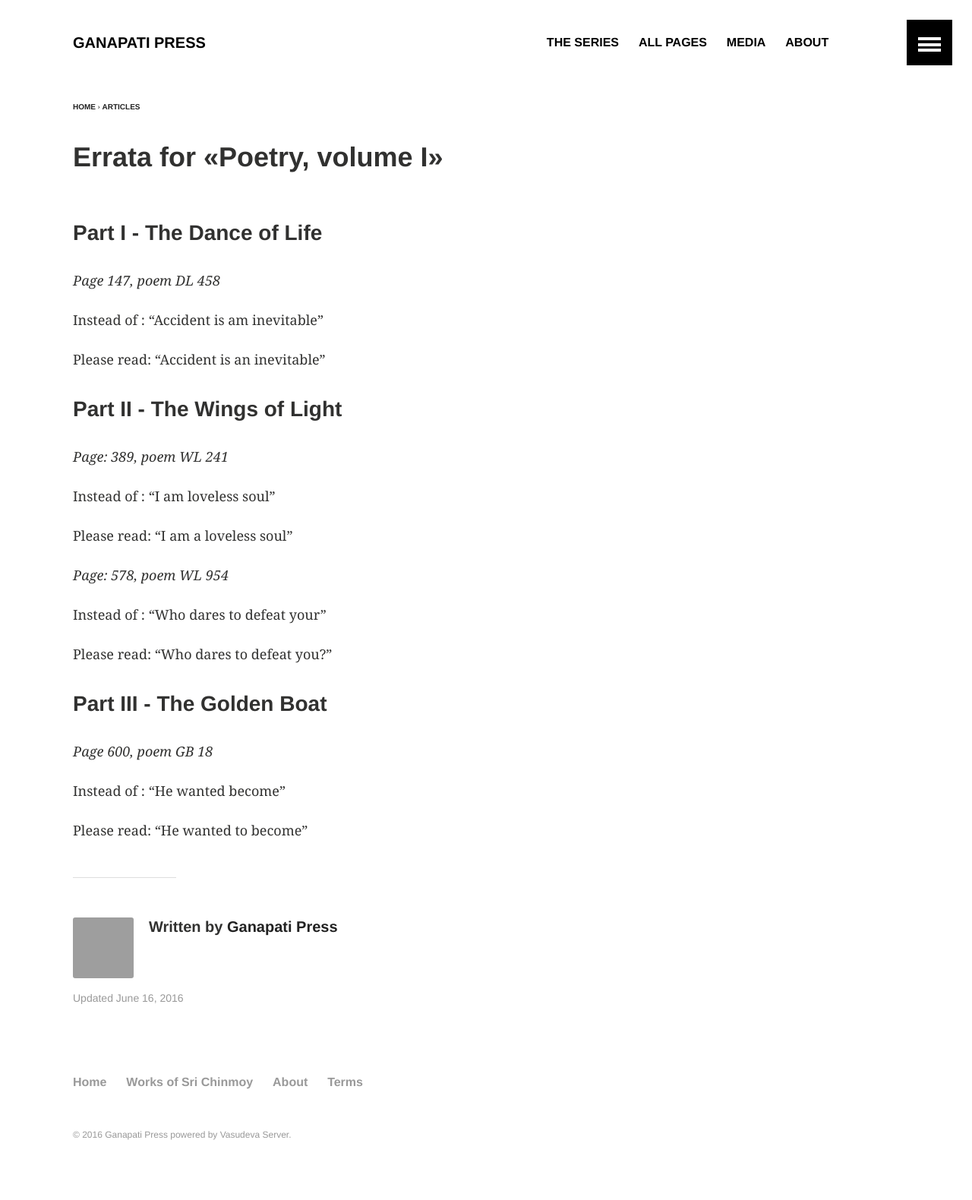
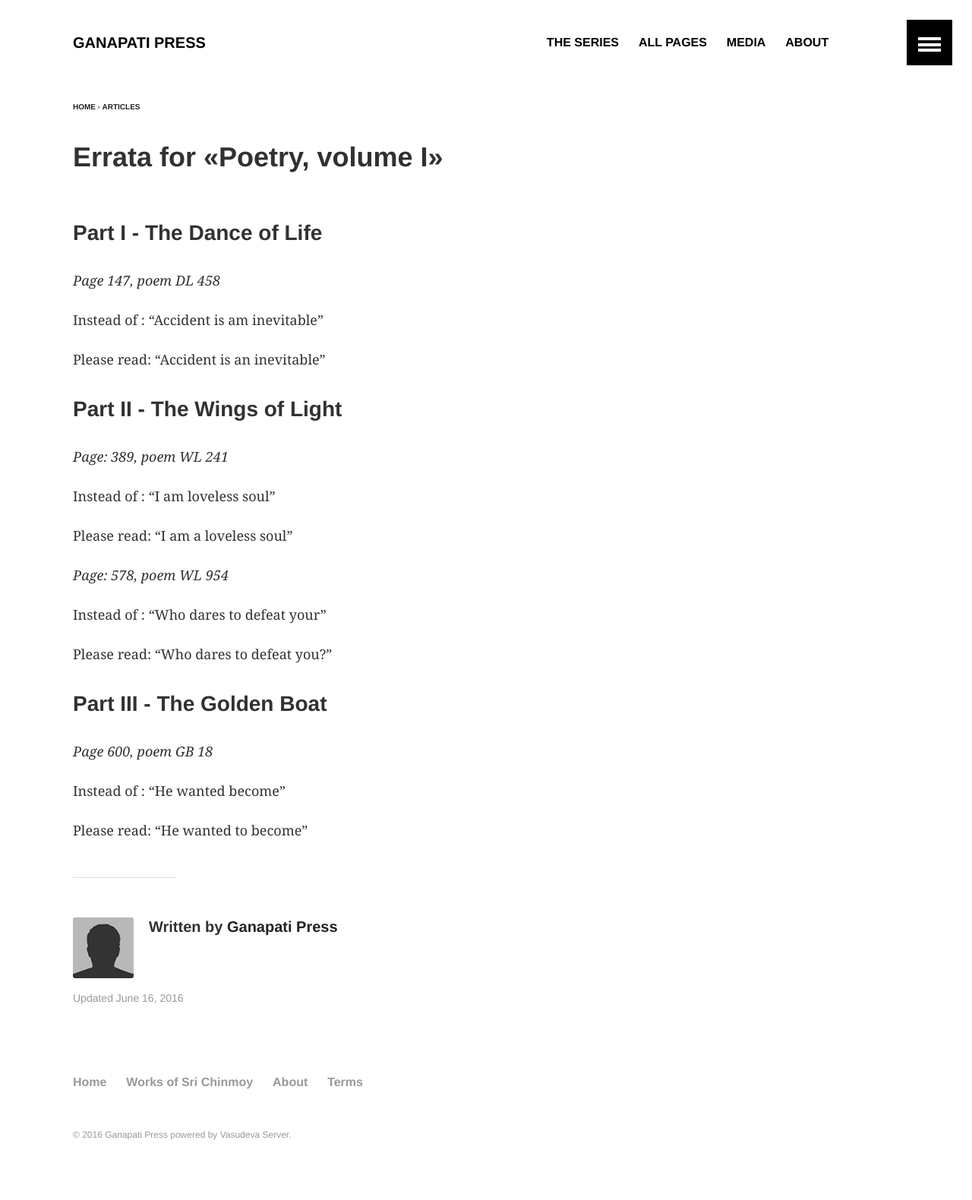
Before and after one commit to ganapatipress/ganapatipress.org, a Jekyll site: the page built from _posts/articles/2016-06-16-01-poetry-1-errata.md, in a window 1280 px wide. Shown: the whole page at 76% size. Built offline with Jekyll 4.4.1, drawn with Linux system fonts in a browser that asks for light colours.

Commit message:
Update _config.yml

```diff
--- a/_config.yml
+++ b/_config.yml
@@ -41,7 +41,7 @@ owner:
   web: "http://www.ganapatipress.org"
 #  twitter: ""
 #  bio: "Bio line here"
-#  avatar: "bio-photo.jpg" # 160x160 px image for author byline
+  avatar: "bio-photo.jpg" # 160x160 px image for author byline
 #  google:
 #    plus: "+MichaelRoseDesign"
 #    ad-client: "ca-pub-7328585512091257"
```
